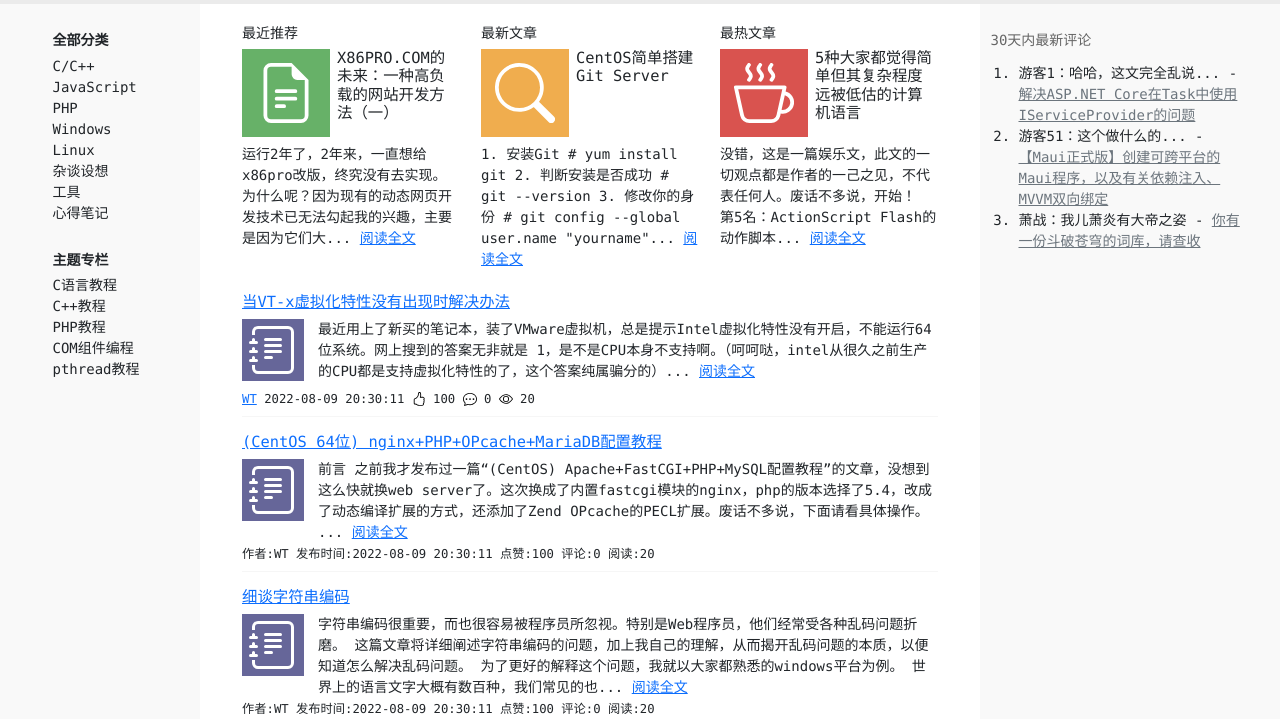
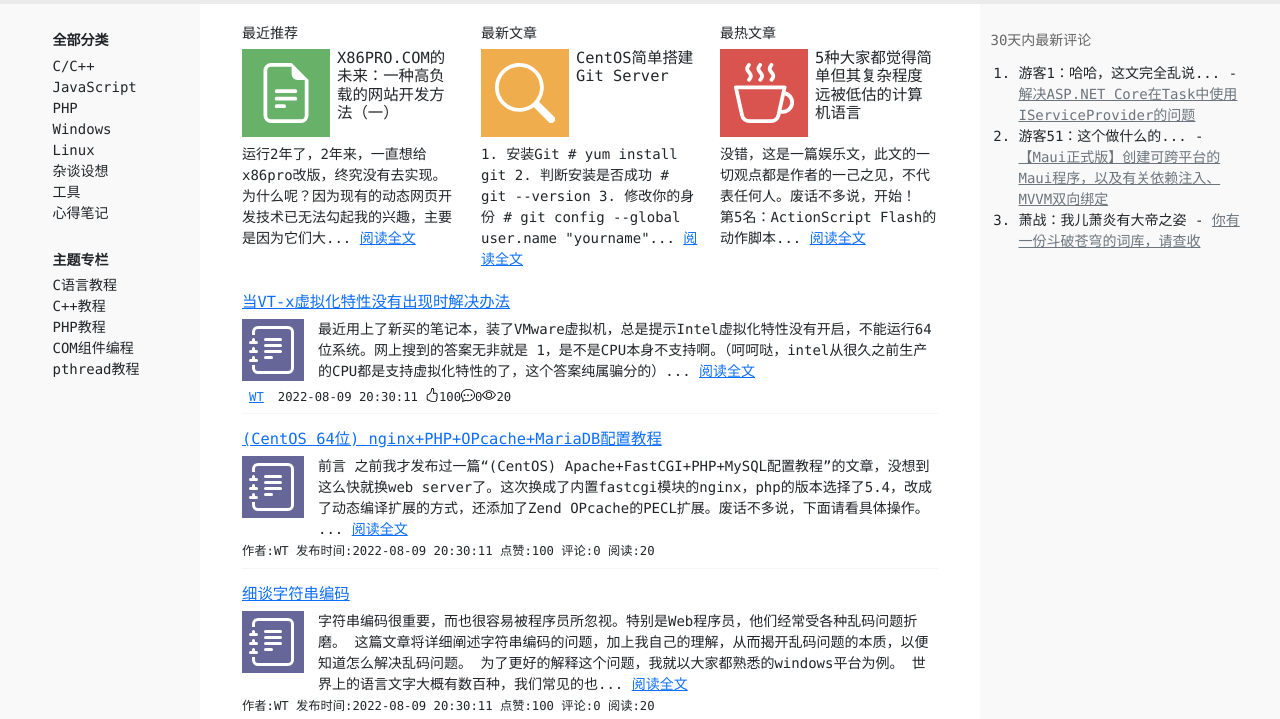
Before and after one commit to fastdo/blog, a plain HTML site: page index.html in a window 1280 px wide. Shown: the part 81-800 px from the top of the page. Drawn offline with Linux system fonts and the light colour scheme.

Commit message:
Signed-off-by: WT <zth555@qq.com>

```diff
--- a/index.html
+++ b/index.html
@@ -179,8 +179,8 @@
 1，是不是CPU本身不支持啊。（呵呵哒，intel从很久之前生产的CPU都是支持虚拟化特性的了，这个答案纯属骗分的）... <a href="#">阅读全文</a></div>
                         <div class="clearfix"></div>
                     </div>
-                    <small>
-                        <a href="#">WT</a>  2022-08-09 20:30:11  <img src="images/hand-thumbs-up.svg" class="d-inline-block align-text-top" style="width: 1rem; height: 1rem;" /> 100  <img src="images/chat-dots.svg" class="d-inline-block align-text-top" style="width: 1rem; height: 1rem;" /> 0  <img src="images/eye.svg" class="d-inline-block align-text-top" style="width: 1rem; height: 1rem;" /> 20
+                    <small class="d-flex">
+                        <a href="#" class="px-2">WT</a>  <span class="px-2">2022-08-09 20:30:11</span>  <img src="images/hand-thumbs-up.svg" class="d-inline-block align-text-top" style="width: 1rem; height: 1rem;" /> 100  <img src="images/chat-dots.svg" class="d-inline-block align-text-top" style="width: 1rem; height: 1rem;" /> 0  <img src="images/eye.svg" class="d-inline-block align-text-top" style="width: 1rem; height: 1rem;" /> 20
                     </small>
                 </div>
 
```
